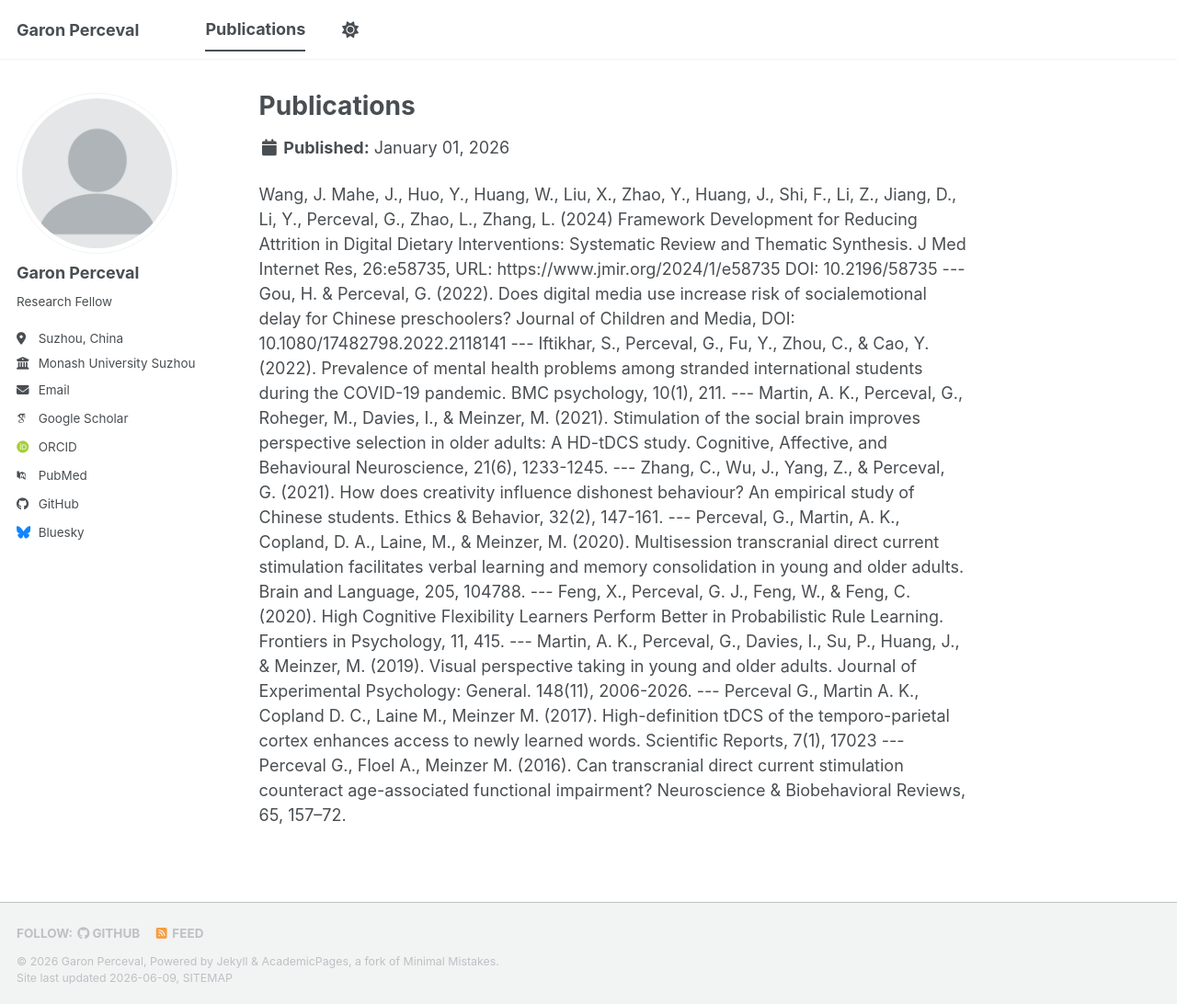
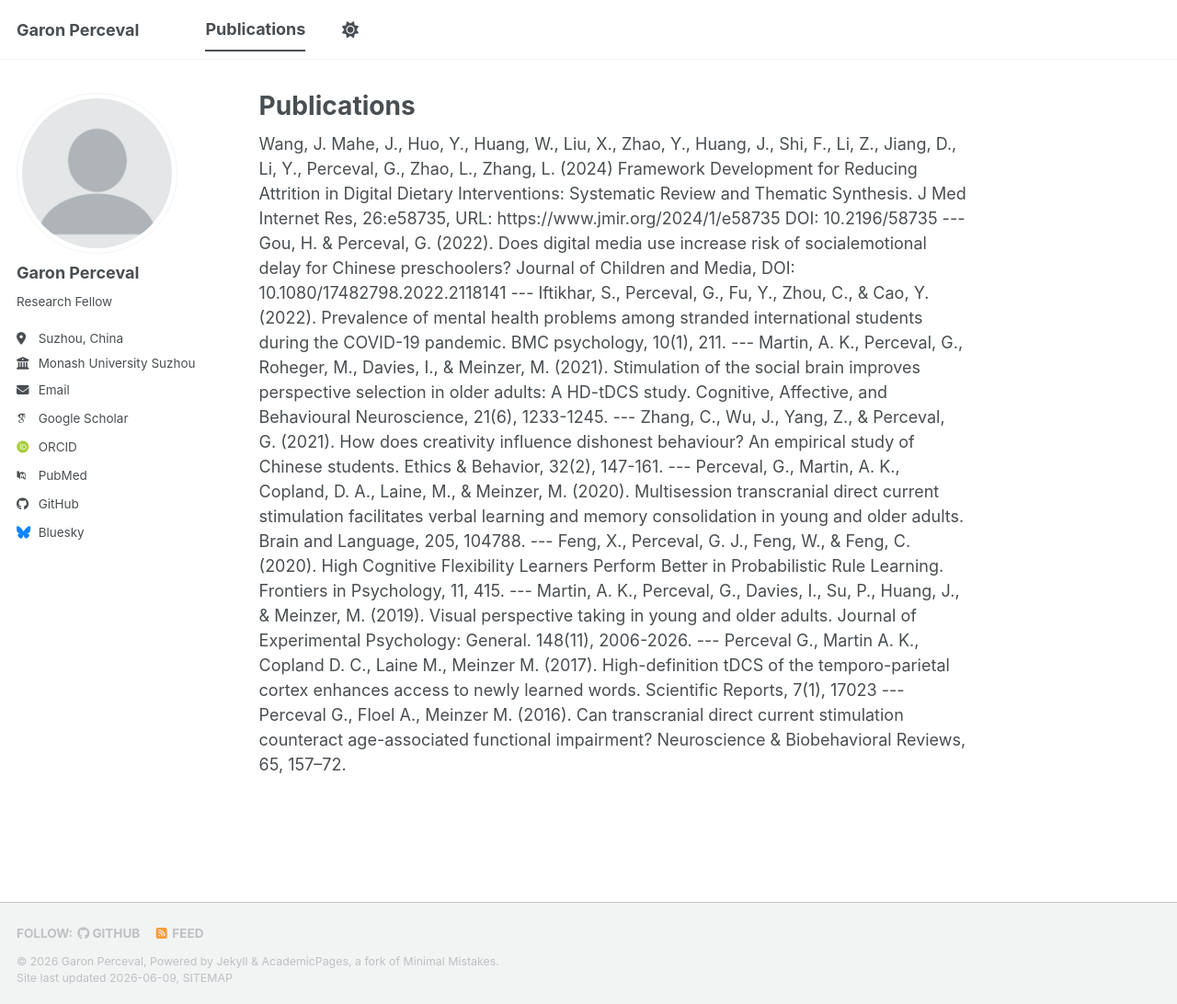
Before and after one commit to garonperceval/garonperceval.github.io, a Jekyll site: the page built from _pages/publications.html, in a window 1280 px wide and 1092 px high. Shown: the whole window at 92% size. Built offline with Jekyll 4.4.1, drawn with Linux system fonts in a browser that asks for light colours; some web fonts are replaced; a script bundle is joined from its source files by our own code; library files that are not in the unit come from our copies.

Commit message:
Update publications.html

```diff
--- a/_pages/publications.html
+++ b/_pages/publications.html
@@ -2,7 +2,7 @@
 title: "Publications"
 collection: publications
 permalink: /publications/
-date: 2026-01-01
+
 
 ---
 
```
